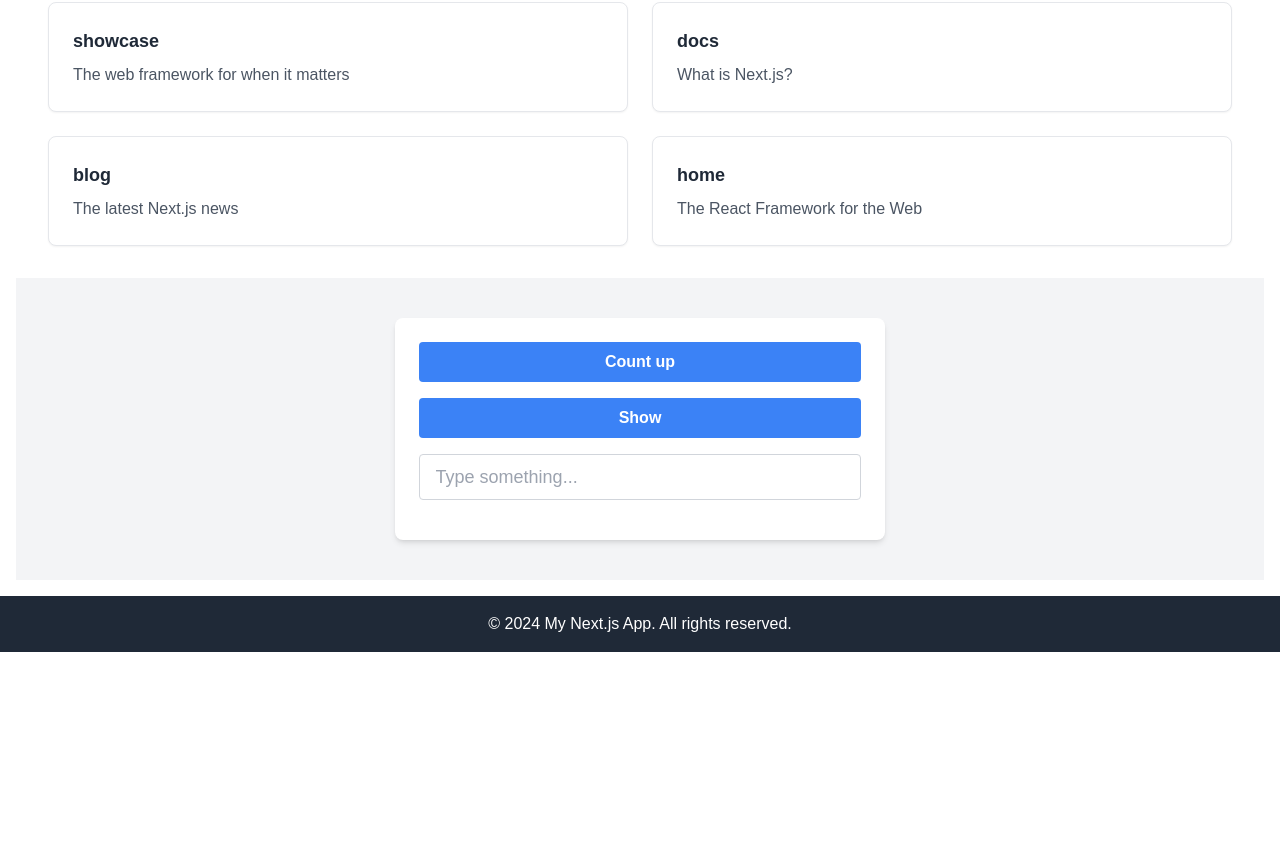
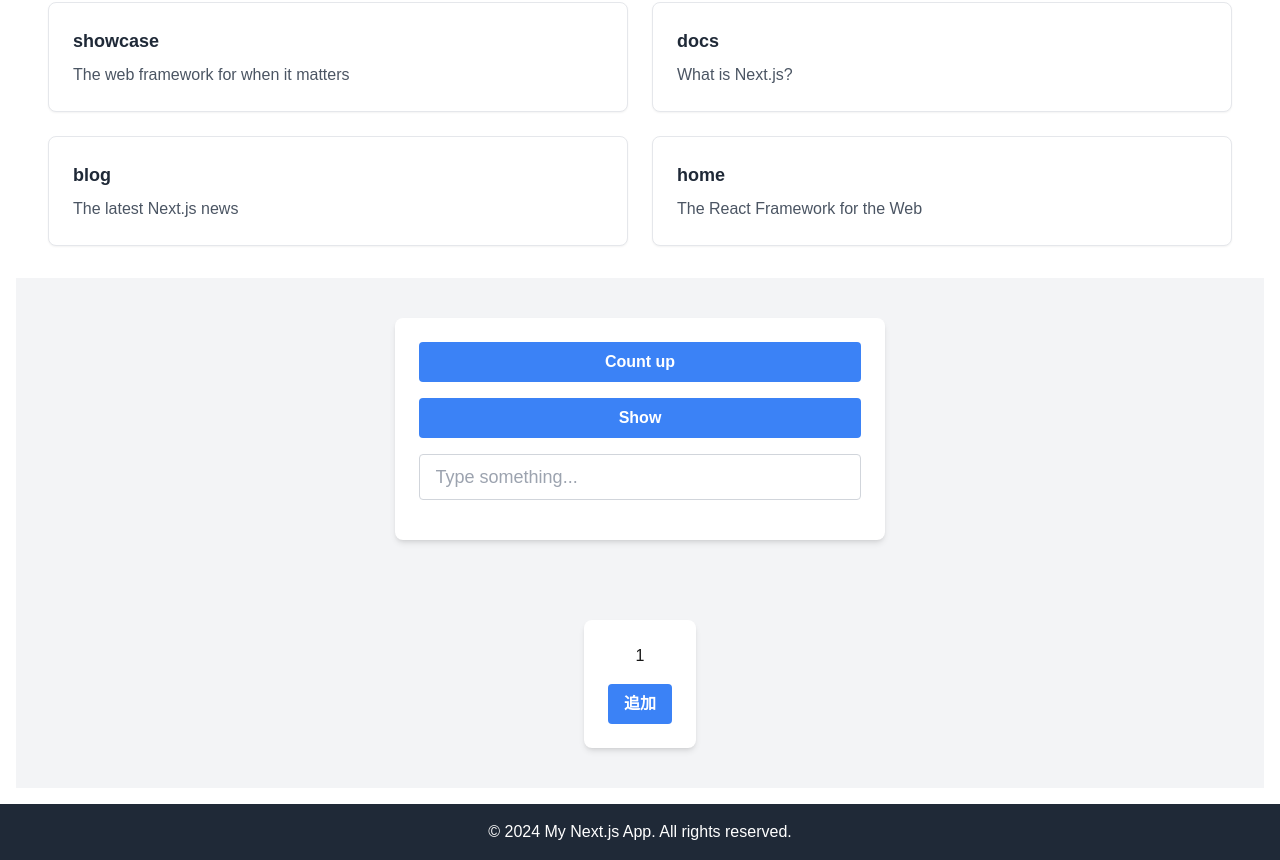
Before and after one commit to masaki0325/react-app, a Next.js app: page / in a window 1280 px wide. Shown: the part 246-1106 px from the top of the page. Before the commit the page ends 898 px from the top, so only its background shows below. Built offline with nearby package versions, Linux system fonts and the light colour scheme.

Commit message:
✨ Contentコンポーネントを追加し、HomePageに統合しました。配列の要素を追加する機能を実装しました。

```diff
--- a/src/app/page.tsx
+++ b/src/app/page.tsx
@@ -1,6 +1,7 @@
 import Headline from '@/components/Headline';
 import Links from '@/components/Links';
 import ClientButton from '@/components/ClientButton';
+import Content from '@/components/Content';
 
 export default function HomePage() {
   return (
@@ -9,6 +10,7 @@ export default function HomePage() {
       <Headline title="title" page="page" />
       <Links />
       <ClientButton />
+      <Content />
     </div>
   );
 }
--- /dev/null
+++ b/src/components/Content.tsx
@@ -0,0 +1,30 @@
+'use client';
+
+import { useCallback, useEffect, useState } from 'react';
+import React from 'react';
+
+export default function Content() {
+  const [array, setArray] = useState([1]);
+
+  const handleAdd = useCallback(() => {
+    setArray((prevArray) => [...prevArray, prevArray.length + 1]);
+  }, []);
+
+  return (
+    <div className="flex items-center justify-center py-10 bg-gray-100">
+      <div className="bg-white shadow-md rounded-lg p-6 text-center w-auto">
+        <ul>
+          {array.map((item, index) => (
+            <li key={index}>{item}</li>
+          ))}
+        </ul>
+        <button
+          className="bg-blue-500 hover:bg-blue-700 text-white font-bold py-2 px-4 mt-4 rounded w-full"
+          onClick={handleAdd}
+        >
+          追加
+        </button>
+      </div>
+    </div>
+  );
+}
```
